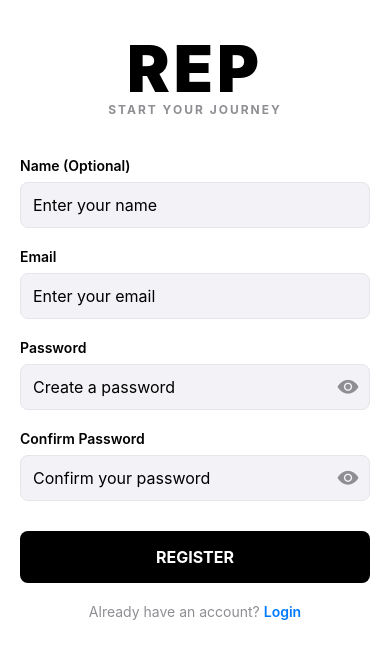
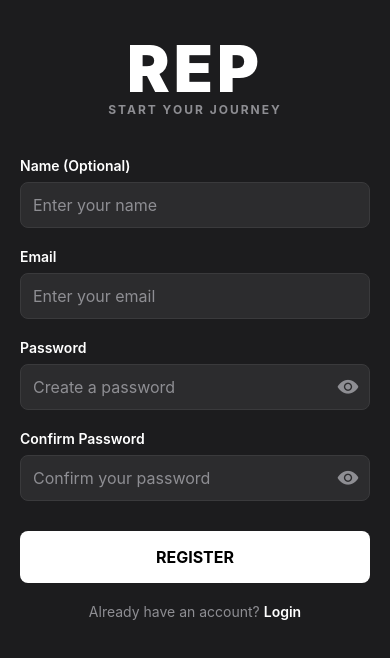
Before and after one commit to yelllowcat/gym-tracker, a React Native app in the folder client/: screen /Register in a window 390 px wide. Shown: the top 658 px of the page. Built offline with nearby package versions, Linux system fonts and the light colour scheme.

Commit message:
fix(client): update auth screens to dark mode and fix app slug

```diff
--- a/client/src/screens/LoginScreen.tsx
+++ b/client/src/screens/LoginScreen.tsx
@@ -4,6 +4,7 @@ import { useNavigation } from '@react-navigation/native';
 import { useSafeAreaInsets } from 'react-native-safe-area-context';
 import { useAuth } from '../contexts/AuthContext';
 import { Ionicons } from '@expo/vector-icons';
+import { Colors } from '../constants/colors';
 
 export default function LoginScreen() {
     const navigation = useNavigation();
@@ -46,6 +47,7 @@ export default function LoginScreen() {
                     value={email}
                     onChangeText={setEmail}
                     placeholder="Enter your email"
+                    placeholderTextColor={Colors.TextSecondary}
                     autoCapitalize="none"
                     keyboardType="email-address"
                 />
@@ -57,6 +59,7 @@ export default function LoginScreen() {
                         value={password}
                         onChangeText={setPassword}
                         placeholder="Enter your password"
+                        placeholderTextColor={Colors.TextSecondary}
                         secureTextEntry={!showPassword}
                     />
                     <TouchableOpacity
@@ -66,7 +69,7 @@ export default function LoginScreen() {
                         <Ionicons
                             name={showPassword ? 'eye-off' : 'eye'}
                             size={22}
-                            color="#8E8E93"
+                            color={Colors.TextSecondary}
                         />
                     </TouchableOpacity>
                 </View>
@@ -77,7 +80,7 @@ export default function LoginScreen() {
                     disabled={isLoading}
                 >
                     {isLoading ? (
-                        <ActivityIndicator color="#FFF" />
+                        <ActivityIndicator color={Colors.TextInverse} />
                     ) : (
                         <Text style={styles.buttonText}>LOGIN</Text>
                     )}
@@ -97,7 +100,7 @@ export default function LoginScreen() {
 const styles = StyleSheet.create({
     container: {
         flex: 1,
-        backgroundColor: '#FFF',
+        backgroundColor: Colors.Background,
         padding: 20,
     },
     form: {
@@ -111,13 +114,13 @@ const styles = StyleSheet.create({
     brandName: {
         fontSize: 64,
         fontWeight: '900',
-        color: '#000',
+        color: Colors.TextPrimary,
         letterSpacing: 4,
     },
     tagline: {
         fontSize: 12,
         fontWeight: '700',
-        color: '#8E8E93',
+        color: Colors.TextSecondary,
         letterSpacing: 2,
         marginTop: -5,
     },
@@ -125,36 +128,38 @@ const styles = StyleSheet.create({
         fontSize: 14,
         fontWeight: '600',
         marginBottom: 8,
-        color: '#000',
+        color: Colors.TextPrimary,
     },
     input: {
         borderWidth: 1,
-        borderColor: '#E5E5EA',
+        borderColor: Colors.Border,
         borderRadius: 8,
         padding: 12,
         fontSize: 16,
         marginBottom: 20,
-        backgroundColor: '#F2F2F7',
+        backgroundColor: Colors.Surface,
+        color: Colors.TextPrimary,
     },
     passwordContainer: {
         flexDirection: 'row',
         alignItems: 'center',
         borderWidth: 1,
-        borderColor: '#E5E5EA',
+        borderColor: Colors.Border,
         borderRadius: 8,
         marginBottom: 20,
-        backgroundColor: '#F2F2F7',
+        backgroundColor: Colors.Surface,
     },
     passwordInput: {
         flex: 1,
         padding: 12,
         fontSize: 16,
+        color: Colors.TextPrimary,
     },
     eyeIcon: {
         padding: 10,
     },
     button: {
-        backgroundColor: '#000',
+        backgroundColor: Colors.Primary,
         padding: 16,
         borderRadius: 8,
         alignItems: 'center',
@@ -164,7 +169,7 @@ const styles = StyleSheet.create({
         opacity: 0.7,
     },
     buttonText: {
-        color: '#FFF',
+        color: Colors.TextInverse,
         fontSize: 16,
         fontWeight: 'bold',
     },
@@ -174,10 +179,10 @@ const styles = StyleSheet.create({
         marginTop: 20,
     },
     footerText: {
-        color: '#8E8E93',
+        color: Colors.TextSecondary,
     },
     link: {
-        color: '#007AFF',
+        color: Colors.Primary,
         fontWeight: '600',
     },
 });
--- a/client/src/screens/RegisterScreen.tsx
+++ b/client/src/screens/RegisterScreen.tsx
@@ -4,6 +4,7 @@ import { useNavigation } from '@react-navigation/native';
 import { useSafeAreaInsets } from 'react-native-safe-area-context';
 import { useAuth } from '../contexts/AuthContext';
 import { Ionicons } from '@expo/vector-icons';
+import { Colors } from '../constants/colors';
 
 export default function RegisterScreen() {
     const navigation = useNavigation();
@@ -54,6 +55,7 @@ export default function RegisterScreen() {
                     value={name}
                     onChangeText={setName}
                     placeholder="Enter your name"
+                    placeholderTextColor={Colors.TextSecondary}
                 />
 
                 <Text style={styles.label}>Email</Text>
@@ -62,6 +64,7 @@ export default function RegisterScreen() {
                     value={email}
                     onChangeText={setEmail}
                     placeholder="Enter your email"
+                    placeholderTextColor={Colors.TextSecondary}
                     autoCapitalize="none"
                     keyboardType="email-address"
                 />
@@ -73,6 +76,7 @@ export default function RegisterScreen() {
                         value={password}
                         onChangeText={setPassword}
                         placeholder="Create a password"
+                        placeholderTextColor={Colors.TextSecondary}
                         secureTextEntry={!showPassword}
                     />
                     <TouchableOpacity
@@ -82,7 +86,7 @@ export default function RegisterScreen() {
                         <Ionicons
                             name={showPassword ? 'eye-off' : 'eye'}
                             size={22}
-                            color="#8E8E93"
+                            color={Colors.TextSecondary}
                         />
                     </TouchableOpacity>
                 </View>
@@ -94,6 +98,7 @@ export default function RegisterScreen() {
                         value={confirmPassword}
                         onChangeText={setConfirmPassword}
                         placeholder="Confirm your password"
+                        placeholderTextColor={Colors.TextSecondary}
                         secureTextEntry={!showConfirmPassword}
                     />
                     <TouchableOpacity
@@ -103,7 +108,7 @@ export default function RegisterScreen() {
                         <Ionicons
                             name={showConfirmPassword ? 'eye-off' : 'eye'}
                             size={22}
-                            color="#8E8E93"
+                            color={Colors.TextSecondary}
                         />
                     </TouchableOpacity>
                 </View>
@@ -114,7 +119,7 @@ export default function RegisterScreen() {
                     disabled={isLoading}
                 >
                     {isLoading ? (
-                        <ActivityIndicator color="#FFF" />
+                        <ActivityIndicator color={Colors.TextInverse} />
                     ) : (
                         <Text style={styles.buttonText}>REGISTER</Text>
                     )}
@@ -134,7 +139,7 @@ export default function RegisterScreen() {
 const styles = StyleSheet.create({
     container: {
         flex: 1,
-        backgroundColor: '#FFF',
+        backgroundColor: Colors.Background,
         padding: 20,
     },
     form: {
@@ -148,13 +153,13 @@ const styles = StyleSheet.create({
     brandName: {
         fontSize: 64,
         fontWeight: '900',
-        color: '#000',
+        color: Colors.TextPrimary,
         letterSpacing: 4,
     },
     tagline: {
         fontSize: 12,
         fontWeight: '700',
-        color: '#8E8E93',
+        color: Colors.TextSecondary,
         letterSpacing: 2,
         marginTop: -5,
     },
@@ -162,36 +167,38 @@ const styles = StyleSheet.create({
         fontSize: 14,
         fontWeight: '600',
         marginBottom: 8,
-        color: '#000',
+        color: Colors.TextPrimary,
     },
     input: {
         borderWidth: 1,
-        borderColor: '#E5E5EA',
+        borderColor: Colors.Border,
         borderRadius: 8,
         padding: 12,
         fontSize: 16,
         marginBottom: 20,
-        backgroundColor: '#F2F2F7',
+        backgroundColor: Colors.Surface,
+        color: Colors.TextPrimary,
     },
     passwordContainer: {
         flexDirection: 'row',
         alignItems: 'center',
         borderWidth: 1,
-        borderColor: '#E5E5EA',
+        borderColor: Colors.Border,
         borderRadius: 8,
         marginBottom: 20,
-        backgroundColor: '#F2F2F7',
+        backgroundColor: Colors.Surface,
     },
     passwordInput: {
         flex: 1,
         padding: 12,
         fontSize: 16,
+        color: Colors.TextPrimary,
     },
     eyeIcon: {
         padding: 10,
     },
     button: {
-        backgroundColor: '#000',
+        backgroundColor: Colors.Primary,
         padding: 16,
         borderRadius: 8,
         alignItems: 'center',
@@ -201,7 +208,7 @@ const styles = StyleSheet.create({
         opacity: 0.7,
     },
     buttonText: {
-        color: '#FFF',
+        color: Colors.TextInverse,
         fontSize: 16,
         fontWeight: 'bold',
     },
@@ -211,10 +218,10 @@ const styles = StyleSheet.create({
         marginTop: 20,
     },
     footerText: {
-        color: '#8E8E93',
+        color: Colors.TextSecondary,
     },
     link: {
-        color: '#007AFF',
+        color: Colors.Primary,
         fontWeight: '600',
     },
 });
```
Also changed, not shown: client/app.config.js (+3 -5 lines).
